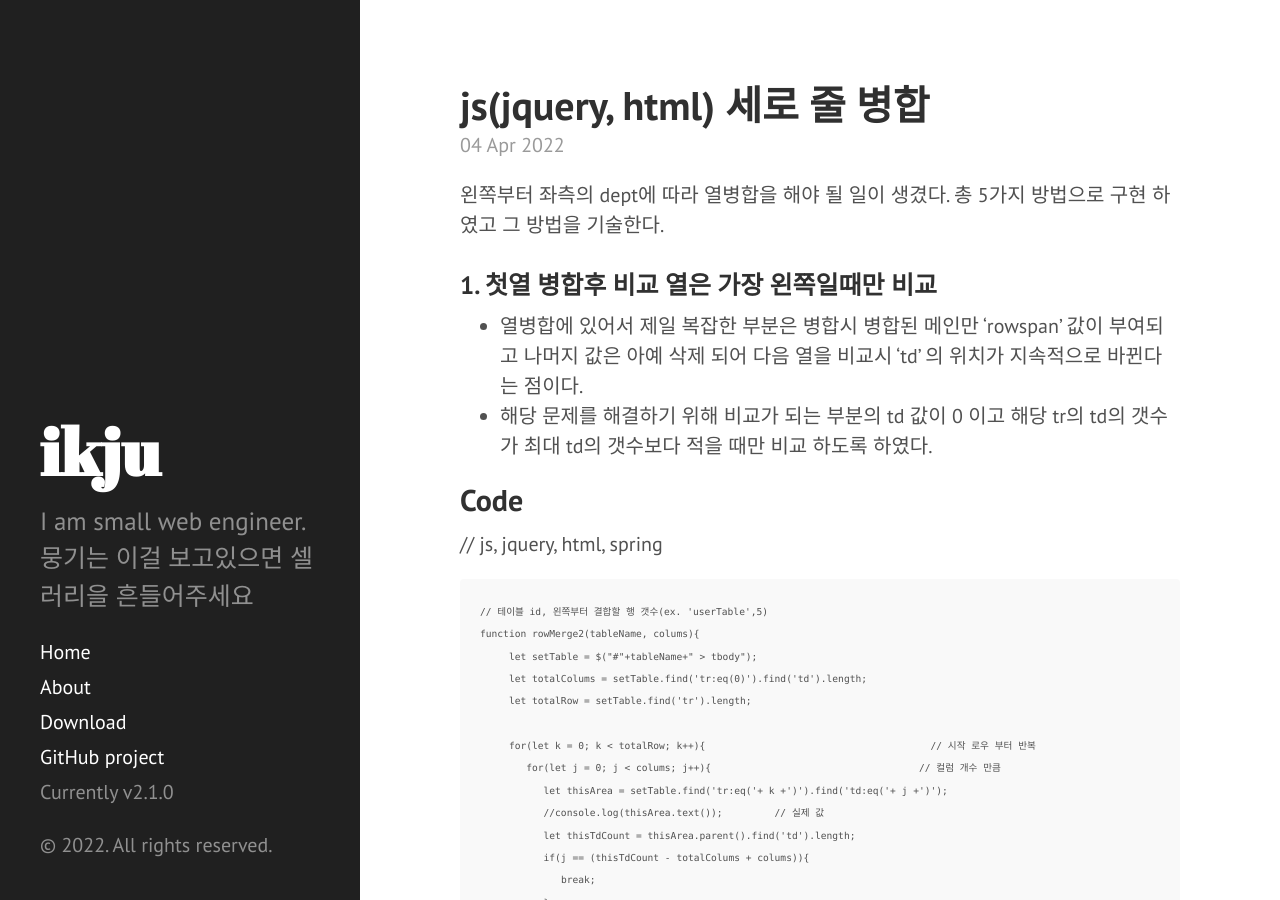
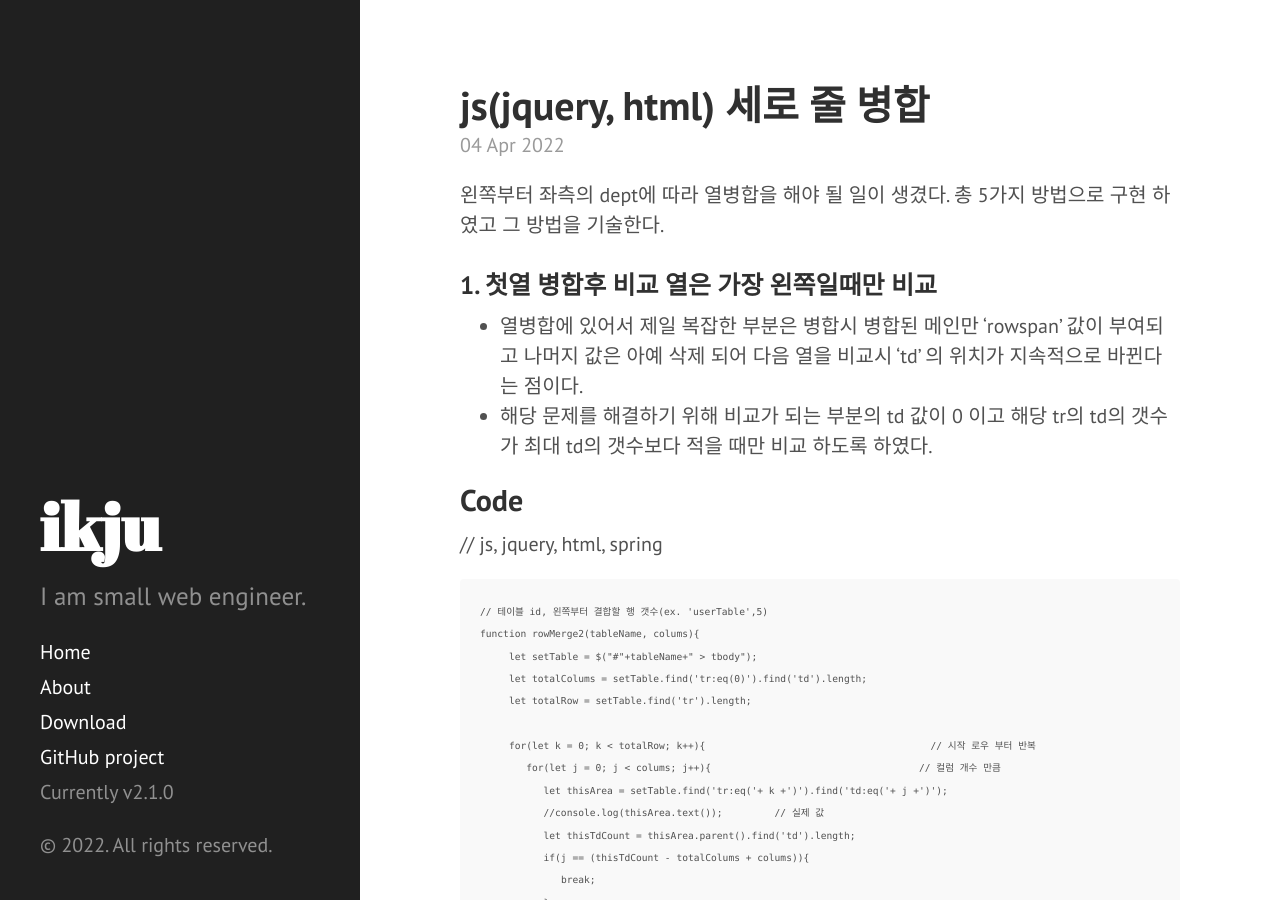
Before and after one commit to ikju1223/gitsleeplog.github.io, a Jekyll site: the page built from index.html, in a window 1280 px wide and 900 px high. Built offline with Jekyll 4.4.1, drawn with Linux system fonts in a browser that asks for light colours; Markdown is read by kramdown in place of the engine named in the settings; the list of posts is cut into pages by our own code.

Commit message:
Update _config.yml

```diff
--- a/_config.yml
+++ b/_config.yml
@@ -8,7 +8,7 @@ permalink:        pretty
 # Setup
 title:            ikju
 tagline:          'code'
-description:      'I am small web engineer. 뭉기는 이걸 보고있으면 셀러리을 흔들어주세요'
+description:      'I am small web engineer.'
 url:              'https://github.com/ikju1223'
 baseurl:          /
 
```
